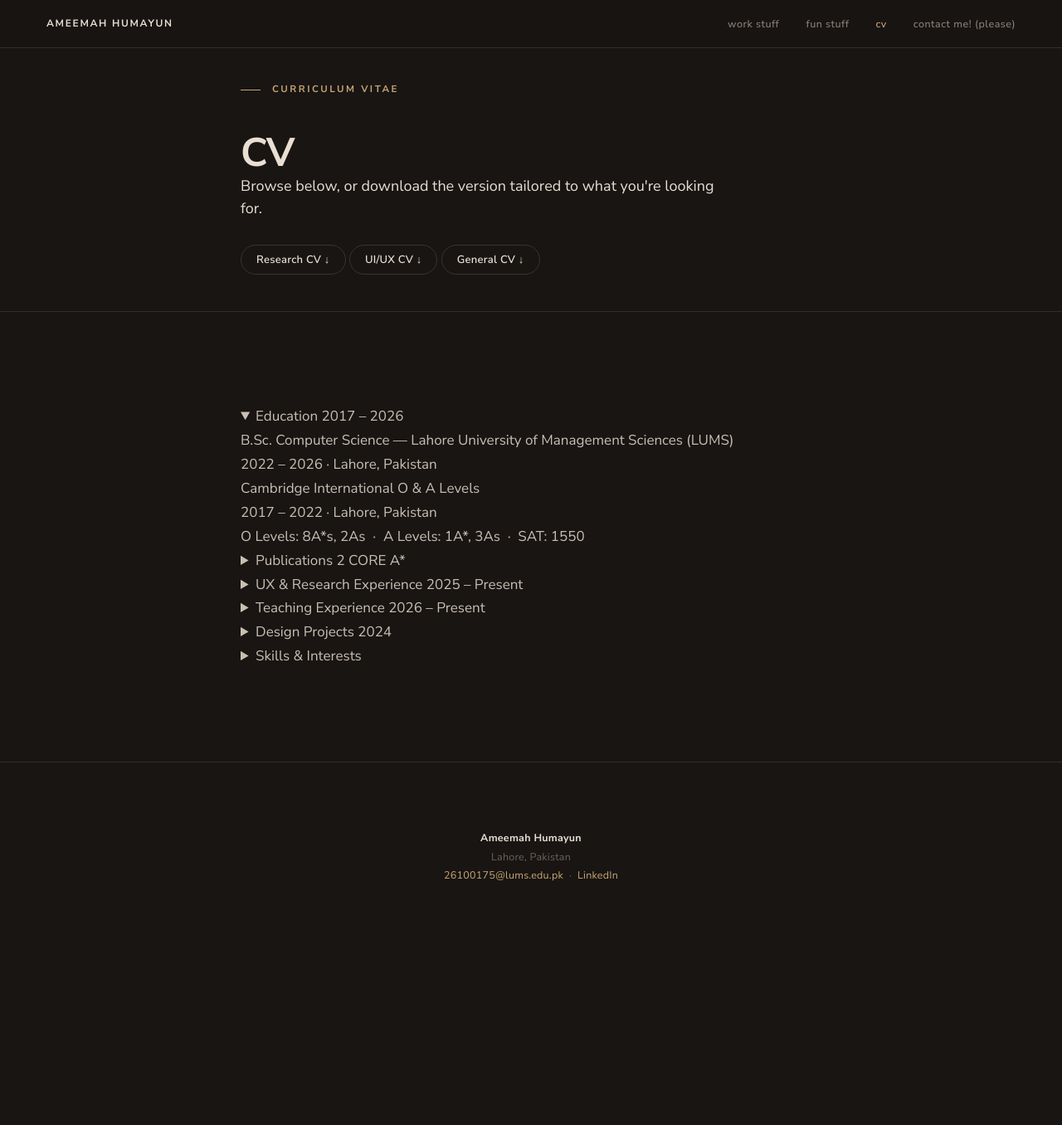
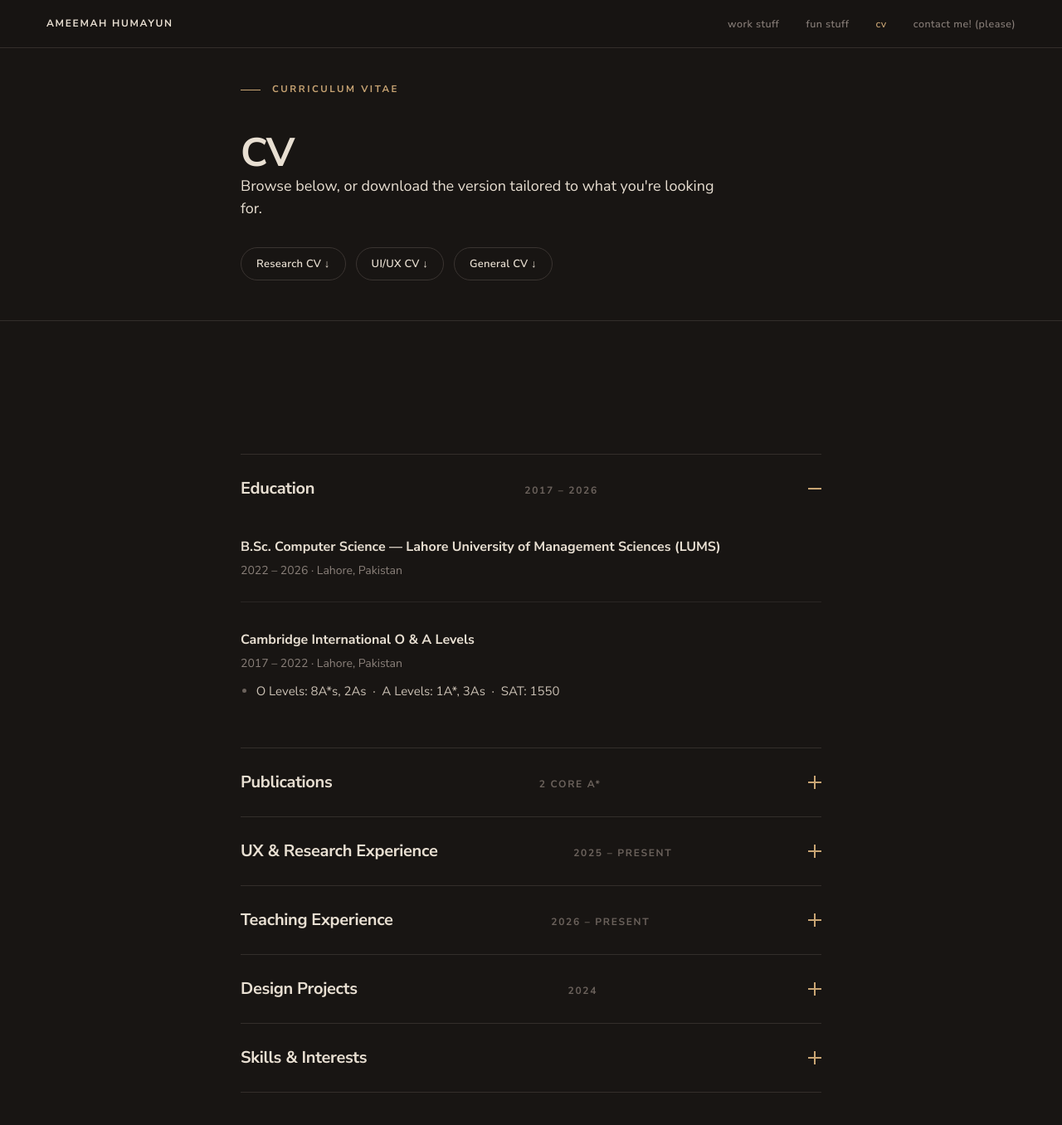
Before and after one commit to ameemahumayun/ameemahumayun.github.io, a Jekyll site: the page built from cv/index.html, in a window 1280 px wide and 1400 px high. Shown: the top 1356 px of the window at 83% size. Built offline with Jekyll 4.4.1, drawn with Linux system fonts in a browser that asks for light colours.

Commit message:
Update components.css

```diff
--- a/assets/css/components.css
+++ b/assets/css/components.css
@@ -676,3 +676,104 @@
   /* Image first, then text on mobile */
   .hero__avatar { order: -1; width: 130px; height: 130px; }
 }
+
+
+/* 22. CV DOWNLOAD ROW ----------------------------------------------------- */
+.cv-downloads {
+  display: flex;
+  flex-wrap: wrap;
+  gap: 12px;
+  margin-top: var(--space-3);
+}
+
+/* 23. ACCORDION (collapsible CV sections) --------------------------------- */
+/* Built on native <details>/<summary> — no JS needed. */
+.accordion { margin-top: var(--space-6); border-top: var(--hairline); }
+.accordion__item { border-bottom: var(--hairline); }
+.accordion__head {
+  list-style: none;
+  cursor: pointer;
+  padding: var(--space-3) 0;
+  display: flex;
+  align-items: baseline;
+  justify-content: space-between;
+  gap: var(--space-3);
+}
+.accordion__head::-webkit-details-marker { display: none; }
+.accordion__title {
+  font-size: var(--text-lg);
+  color: var(--color-text-strong);
+  font-weight: var(--weight-bold);
+  letter-spacing: var(--tracking-tight);
+}
+.accordion__hint {
+  font-size: var(--text-xs);
+  letter-spacing: var(--tracking-wider);
+  text-transform: uppercase;
+  color: var(--color-text-mute);
+  font-weight: var(--weight-bold);
+  flex-shrink: 0;
+}
+/* Plus/minus indicator */
+.accordion__icon {
+  position: relative;
+  width: 16px; height: 16px;
+  flex-shrink: 0;
+  align-self: center;
+}
+.accordion__icon::before,
+.accordion__icon::after {
+  content: "";
+  position: absolute;
+  background: var(--color-accent);
+  transition: opacity var(--duration) var(--ease);
+}
+.accordion__icon::before { top: 7px; left: 0; width: 16px; height: 2px; }      /* horizontal */
+.accordion__icon::after  { left: 7px; top: 0; width: 2px; height: 16px; }      /* vertical */
+details[open] .accordion__icon::after { opacity: 0; }                          /* becomes minus */
+
+.accordion__body { padding: 0 0 var(--space-4); }
+.accordion__body > *:first-child { margin-top: 0; }
+
+/* CV entry: role/title + meta + bullets */
+.cv-entry { padding: var(--space-2) 0; }
+.cv-entry:not(:last-child) { border-bottom: 1px solid var(--color-border-soft); margin-bottom: var(--space-2); }
+.cv-entry__role {
+  font-size: var(--text-base);
+  color: var(--color-text-strong);
+  font-weight: var(--weight-bold);
+}
+.cv-entry__meta {
+  font-size: var(--text-sm);
+  color: var(--color-text-soft);
+  margin: 2px 0 10px;
+}
+.cv-entry__meta .accent { color: var(--color-accent); }
+.cv-list { padding-left: 1.1em; }
+.cv-list li {
+  font-size: 15px;
+  line-height: 1.6;
+  margin-bottom: 8px;
+  list-style: disc;
+  color: var(--color-text);
+}
+.cv-list li::marker { color: var(--color-text-mute); }
+.cv-pubs li {
+  font-size: 15px;
+  line-height: 1.6;
+  margin-bottom: var(--space-2);
+  color: var(--color-text);
+  padding-left: 1.1em;
+  list-style: none;
+  position: relative;
+}
+.cv-pubs li::before { content: "—"; position: absolute; left: 0; color: var(--color-accent); }
+.cv-skills__row { padding: 10px 0; border-bottom: 1px solid var(--color-border-soft); display: grid; grid-template-columns: 180px 1fr; gap: var(--space-3); }
+.cv-skills__row:last-child { border-bottom: none; }
+.cv-skills__label { font-size: var(--text-sm); color: var(--color-accent); font-weight: var(--weight-bold); }
+.cv-skills__val { font-size: 15px; color: var(--color-text); }
+
+@media (max-width: 768px) {
+  .cv-skills__row { grid-template-columns: 1fr; gap: 4px; }
+  .accordion__hint { display: none; }
+}
```
